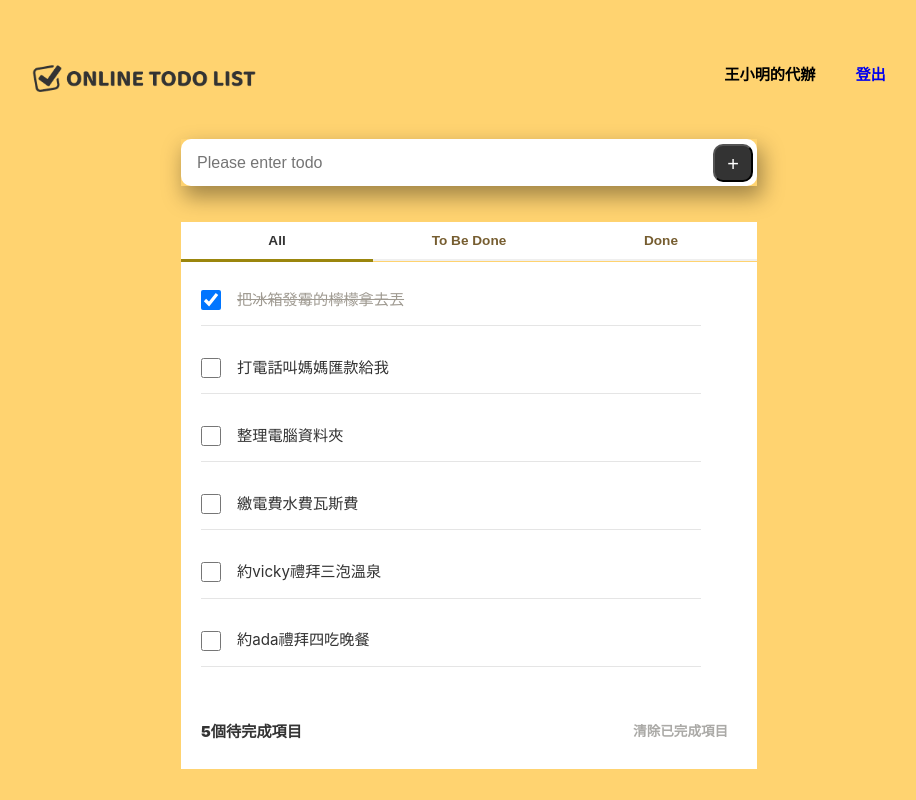
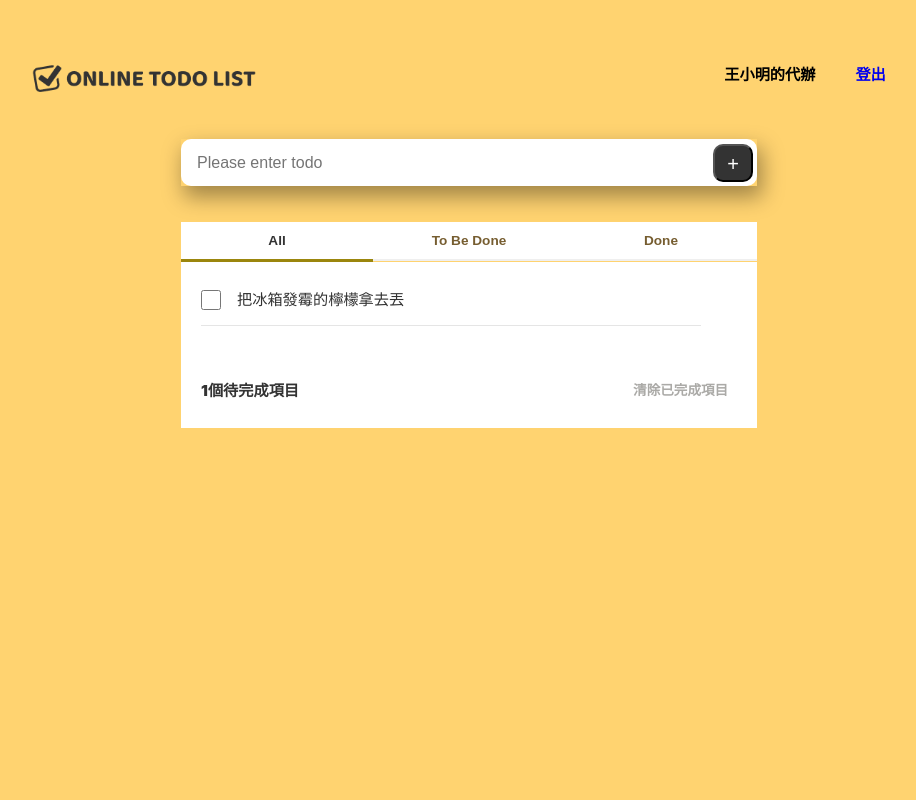
Before and after one commit to subarashii-huch09/ReactStudy-TodoList-Lv2, a React (Create React App) app: page /#/todos in a window 1280 px wide. Shown: the whole page, without its empty margins (171-1087 px from the left). Built offline with nearby package versions, Linux system fonts and the light colour scheme.

Commit message:
edit the set up

```diff
--- a/src/components/TodoItem.module.css
+++ /dev/null
@@ -1,57 +0,0 @@
-.todoListLabel {
-  width: 100%;
-  display: -webkit-box;
-  display: -ms-flexbox;
-  display: flex;
-  -webkit-box-align: center;
-      -ms-flex-align: center;
-          align-items: center;
-  border-bottom: 1px solid #e5e5e5;
-  padding-bottom: 15px;
-  color: #333333;
-  line-height: 20.27px;
-}
-
-.todoListInput {
-  width: 20px;
-  height: 20px;
-  border: 1px solid #9F9A91;
-  border-radius: 5px;
-  margin-right: 16px;
-}
-
- .todoListInput:checked ~ span {
-  color: #9F9A91;
-  text-decoration: line-through;
-  -webkit-transition: all 0.4s ease-in-out;
-  transition: all 0.4s ease-in-out;
-}
-
-li {
-  display: -webkit-box;
-  display: -ms-flexbox;
-  display: flex;
-  -webkit-box-align: center;
-  -ms-flex-align: center;
-  align-items: center;
-  margin-bottom: 17px;
-  font-size: 0.95rem;
-}
-
-li button {
-  margin-bottom: 1.2rem;
-  margin-left: 1.1rem;
-  display: block;
-  font-size: 1.75rem;
-  color: #d3270d;
-  opacity: 0;
-  font-weight: 800;
-  background-color: rgba(32, 177, 41, 0.133);
-  border-radius: 20%;
-  border: none;
-}
-
- li:hover button {
-  opacity: 1;
-  background: none;
-}
--- a/src/components/TodoList.js
+++ b/src/components/TodoList.js
@@ -10,33 +10,13 @@ let data = [
   {
     id: Date.now() + Math.floor(Math.random() * 1000),
     description: "把冰箱發霉的檸檬拿去丟",
-    done: true,
-  },
-  {
-    id: Date.now() + Math.floor(Math.random() * 1000),
-    description: "打電話叫媽媽匯款給我",
     done: false,
   },
-  {
-    id: Date.now() + Math.floor(Math.random() * 1000),
-    description: "整理電腦資料夾",
-    done: false,
-  },
-  {
-    id: Date.now() + Math.floor(Math.random() * 1000),
-    description: "繳電費水費瓦斯費",
-    done: false,
-  },
-  {
-    id: Date.now() + Math.floor(Math.random() * 1000),
-    description: "約vicky禮拜三泡溫泉",
-    done: false,
-  },
-  {
-    id: Date.now() + Math.floor(Math.random() * 1000),
-    description: "約ada禮拜四吃晚餐",
-    done: false,
-  },
+  // {
+  //   id: Date.now() + Math.floor(Math.random() * 1000),
+  //   description: "約ada禮拜四吃晚餐",
+  //   done: false,
+  // },
 ];
 
  const Logout = async () => {
```
Also changed, not shown: src/api.js (+0 -42 lines), src/components/TodoItem.js (deleted, +0 -15 lines).
